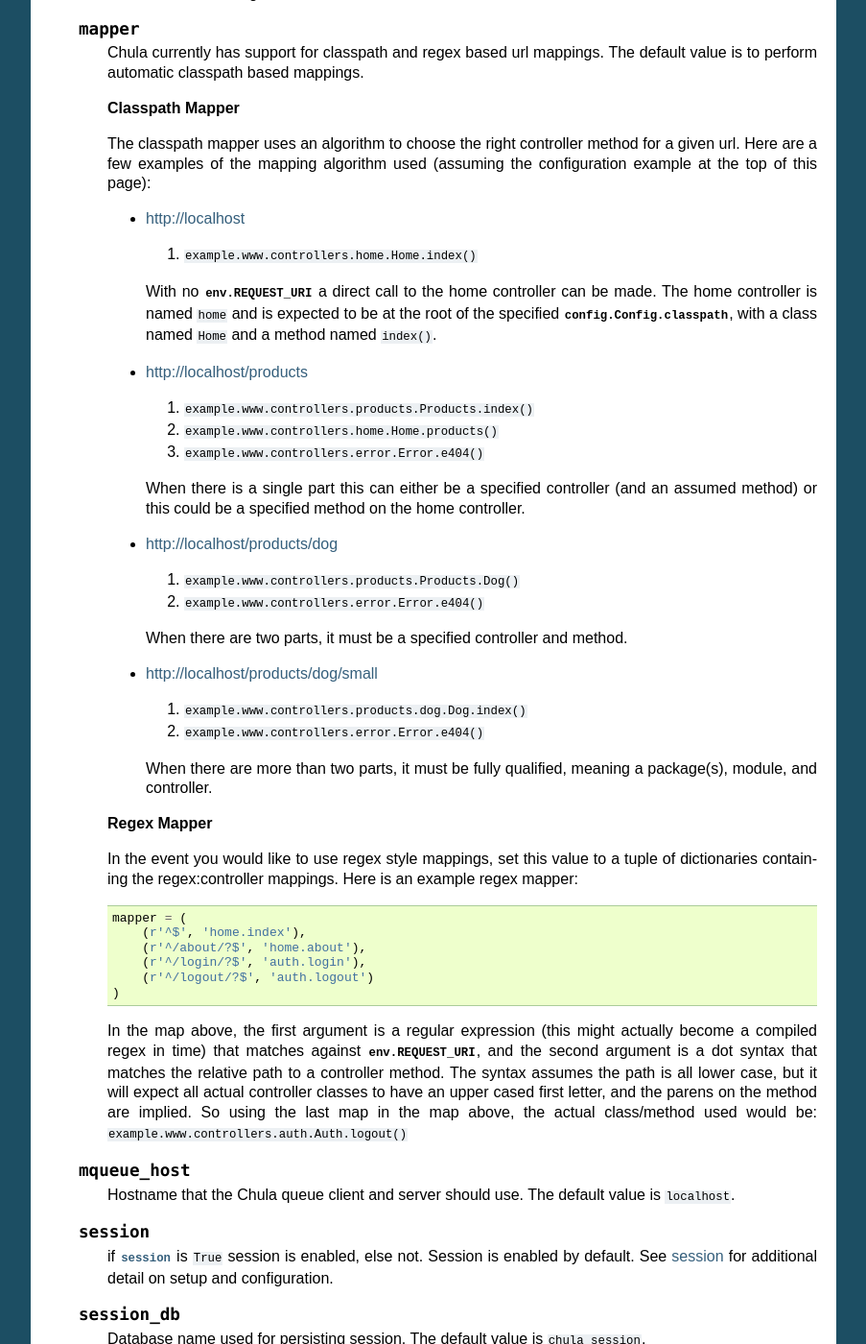
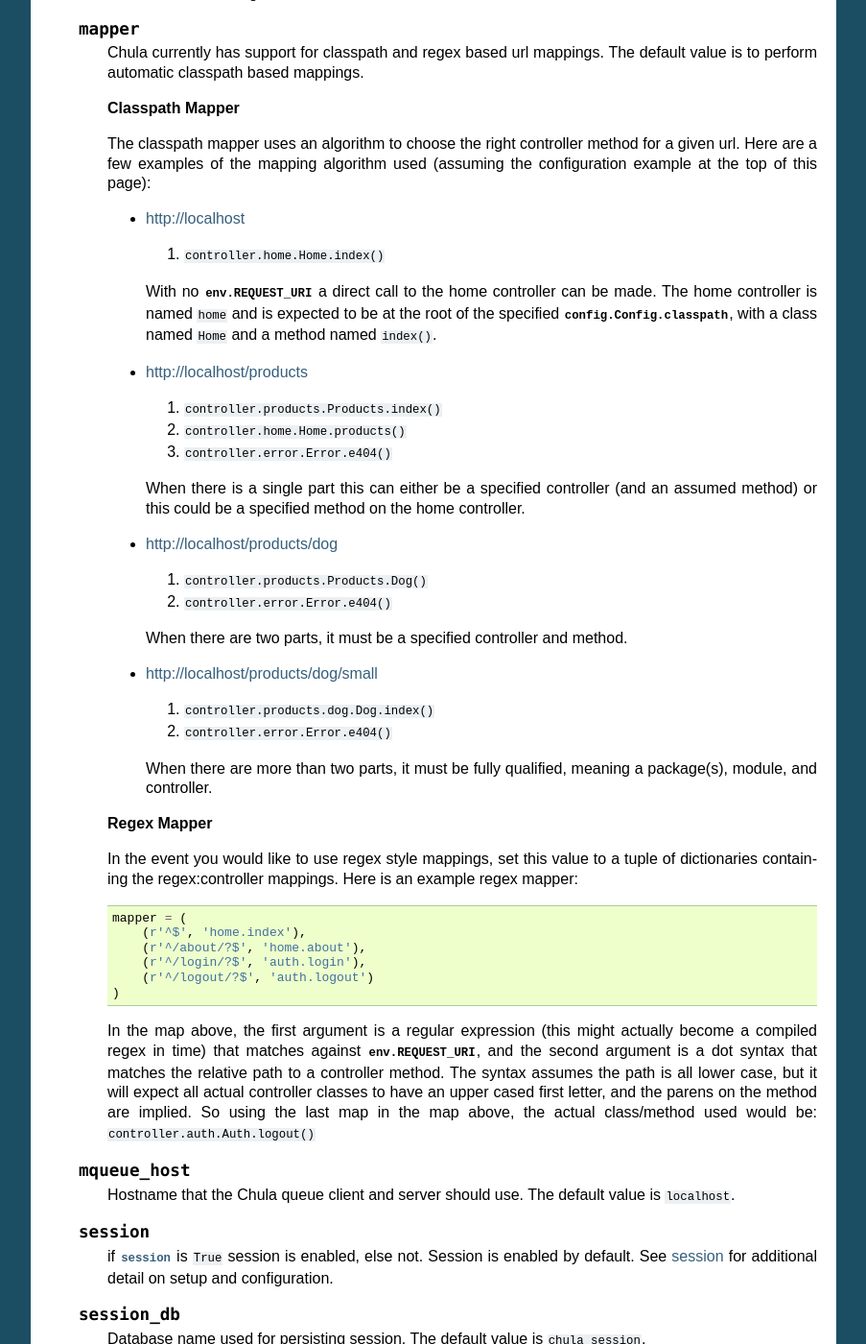
Before and after one commit to jmcfarlane/chula, a Sphinx documentation site: the page built from docs/library/config.rst, in a window 1280 px wide and 1400 px high, scrolled down 2832 px. Shown: the whole window at 96% size, without its empty margins (198-1101 px from the left). Built offline with Sphinx 7.4.7, drawn with Linux system fonts in a browser that asks for light colours; some of the changed text lies outside the part shown.

Commit message:
Update config docs to reflect simplified controller dir
This should have been fixed a while ago

```diff
--- a/docs/library/config.rst
+++ b/docs/library/config.rst
@@ -38,15 +38,17 @@
 
    .. note::
 
-      The following two attributes are **mandatory**, meaning your
+      The following attributes are **mandatory**, meaning your
       configuration must provide values for them.
 
    .. attribute:: classpath
 
-      The :attr:`classpath` option specifies a package in Python's path that
-      holds one or more Chula controllers.  The convention typically used is
-      ``project.www.controllers``.  You can use any location you like, it
-      just needs to be a valid Python package in Python's path.
+      The :attr:`classpath` option specifies a package in Python's
+      path that holds one or more Chula controllers.  The convention
+      typically used is ``controller``, which would be located in
+      :file:`webapp/controller` from a fileystem perspective.  You can
+      use any location you like, it just needs to be a valid Python
+      package in Python's path.
 
       Most applications will either be installed or use a symlink expose the
       package without actually installing it.  Another option that's handy
@@ -112,7 +114,7 @@
 
       The mandatory method that must exist in this controller is
       ``index()``.  For example with the above configuration this would be
-      ``example.www.controllers.construction.Construction.index()``.
+      ``controller.construction.Construction.index()``.
 
    .. attribute:: construction_trigger
 
@@ -213,7 +215,7 @@
 
       * http://localhost
 
-        1. ``example.www.controllers.home.Home.index()``
+        1. ``controller.home.Home.index()``
 
         With no :const:`env.REQUEST_URI` a direct call to the home
         controller can be made.  The home controller is named ``home``
@@ -223,9 +225,9 @@
 
       * http://localhost/products
 
-        1. ``example.www.controllers.products.Products.index()``
-        #. ``example.www.controllers.home.Home.products()``
-        #. ``example.www.controllers.error.Error.e404()``
+        1. ``controller.products.Products.index()``
+        #. ``controller.home.Home.products()``
+        #. ``controller.error.Error.e404()``
 
         When there is a single part this can either be a specified
         controller (and an assumed method) or this could be a specified
@@ -233,16 +235,16 @@
 
       * http://localhost/products/dog
 
-        1. ``example.www.controllers.products.Products.Dog()``
-        #. ``example.www.controllers.error.Error.e404()``
+        1. ``controller.products.Products.Dog()``
+        #. ``controller.error.Error.e404()``
 
         When there are two parts, it must be a specified controller and
         method.
 
       * http://localhost/products/dog/small
 
-        1. ``example.www.controllers.products.dog.Dog.index()``
-        #. ``example.www.controllers.error.Error.e404()``
+        1. ``controller.products.dog.Dog.index()``
+        #. ``controller.error.Error.e404()``
 
         When there are more than two parts, it must be fully qualified,
         meaning a package(s), module, and controller.
@@ -268,7 +270,7 @@
       will expect all actual controller classes to have an upper cased
       first letter, and the parens on the method are implied.  So
       using the last map in the map above, the actual class/method
-      used would be: ``example.www.controllers.auth.Auth.logout()``
+      used would be: ``controller.auth.Auth.logout()``
 
    .. attribute: mqueue_db
 
```
